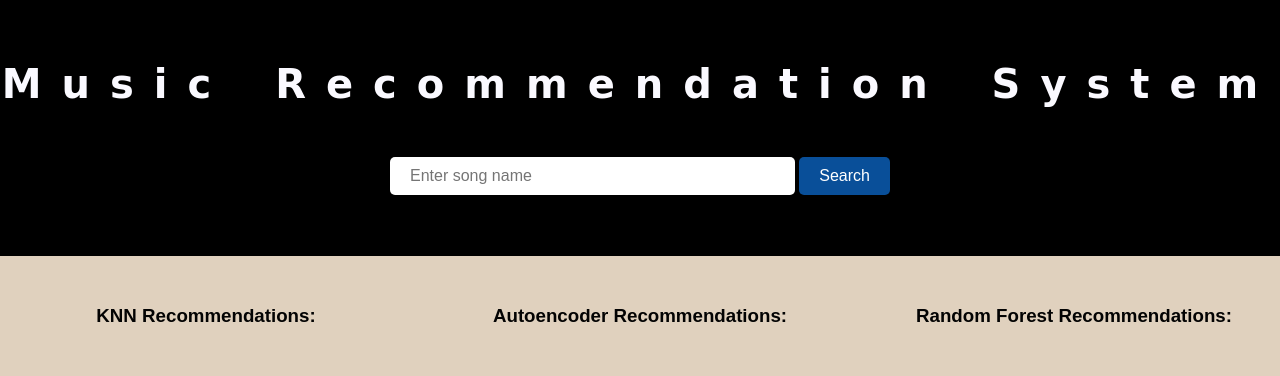
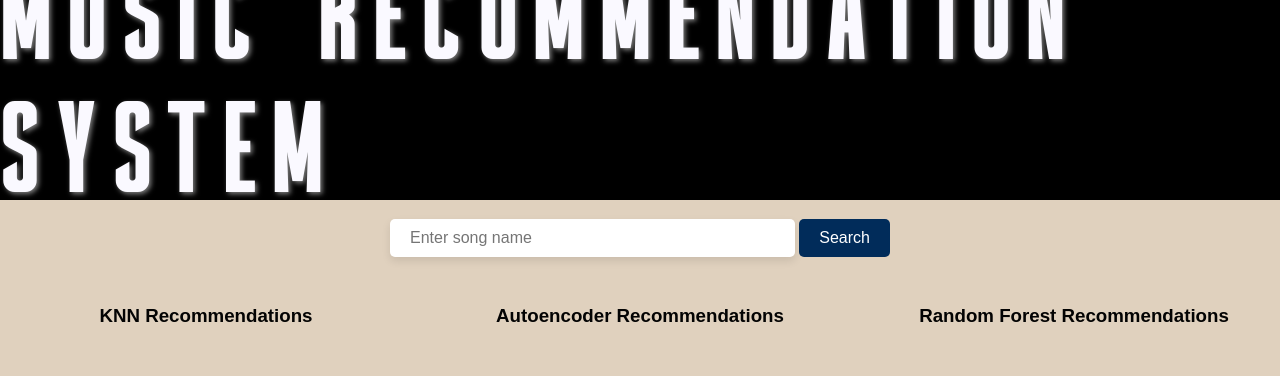
Before and after one commit to MiarWily/Music-Recommendation-System, a Flask app: page / in a window 1280 px wide. Shown: the top 376 px of the page. Run offline with Flask 3, Linux system fonts and the light colour scheme; parts of the project's set-up code (start-up, migrations or seed data) failed here and were passed over.

Commit message:
css commit

```diff
--- a/static/style.css
+++ b/static/style.css
@@ -1,10 +1,17 @@
+@font-face {
+    font-family: 'TheAliens'; /* Name for the font */
+    src: url('thealiens.ttf') format('truetype'); /* Path to the font file */
+    font-weight: normal; /* Optional: set font weight */
+    font-style: normal; /* Optional: set font style */
+}
+
 body {
-    font-family: Arial, sans-serif;
+    font-family: Arial, sans-serif; /* Fallback fonts */
     margin: 0;
     padding: 0;
     background-color: rgb(224, 209, 190);
     background-size: cover;
-    color: rgb(3, 3, 3);  /* Ensure text is readable against the background */
+    color: rgb(3, 3, 3); /* Ensure text is readable */
     display: flex;
     flex-direction: column;
     height: 100%;
@@ -18,7 +25,7 @@ body {
     justify-content: center;
     width: 100%;
     position: fixed;
-    height:  256px;
+    height:  200px;
     flex-direction: column;
     background-color: #000000;
     z-index: 10;
@@ -26,11 +33,13 @@ body {
 
 .top h1 {
     color: #faf9ff;
-    font-family: cursive;
-    font-size: 40px;
+    font-family: 'TheAliens', sans-serif;
+    font-size: 130px;
+    font-weight: 100;
+    text-shadow: 2px 2px 5px rgba(255, 255, 255, 0.5); /* X-offset, Y-offset, blur radius, color */
     z-index: 1;
     word-spacing: 10px;
-    letter-spacing: 20px;
+    letter-spacing: 15px;
     margin: 0px;
     @media only screen and (max-width: 800px) {
         text-align: center;
@@ -40,8 +49,9 @@ body {
     }
 }
 
+
 .search-container {
-    margin-top: 50px;
+    margin-top: 10px;
     width: 50%;
     max-width: 500px;
     z-index: 1;
@@ -79,7 +89,7 @@ body {
     font-size: 16px;
     border: none;
     border-radius: 5px;
-    background-color: #094f99;
+    background-color: #012c5a;
     color: white;
     cursor: pointer;
     transition: background-color 0.3s ease;
@@ -174,3 +184,8 @@ body {
 .main-container iframe{
     height: 150px !important;
 }
+
+.searched-track2 iframe{
+    height: 200px !important;
+    width: 60% !important;
+}
--- a/templates/index.html
+++ b/templates/index.html
@@ -1,11 +1,14 @@
 <!DOCTYPE html>
 <html lang="en">
+
 <head>
     <meta charset="UTF-8">
     <meta name="viewport" content="width=device-width, initial-scale=1.0">
     <title>Music Recommendation System</title>
-    <link rel="stylesheet" href="../static/style.css" type="text/css" >
+    <link rel="stylesheet" href="../static/style.css" type="text/css">
+    <link rel="icon" href="static/musiclogo-Photoroom.ico" type="image/x-icon">
 </head>
+
 <body>
     <div class="top">
         <h1>Music Recommendation System</h1>
@@ -15,19 +18,21 @@
             <div id="suggestions" class="suggestions-container"></div>
         </div>
     </div>
+    <div class="bottom">
         <div id="searched-song-embedding" class="searched-track2"></div>
         <div class="main-container">
             <div class="recommendations-column">
-            <h3>KNN Recommendations:</h3>
+                <h3>KNN Recommendations</h3>
                 <div id="knn-embedded-tracks" class="embedded-tracks-grid"></div>
             </div>
             <div class="recommendations-column">
-            <h3>Autoencoder Recommendations:</h3>
+                <h3>Autoencoder Recommendations</h3>
                 <div id="autoencoder-embedded-tracks" class="embedded-tracks-grid"></div>
             </div>
             <div class="recommendations-column">
-            <h3>Random Forest Recommendations:</h3>
+                <h3>Random Forest Recommendations</h3>
                 <div id="rf-embedded-tracks" class="embedded-tracks-grid"></div>
+            </div>
         </div>
     </div>
     <script src="../static/MIX.js"></script>
```
Also changed, not shown: static/BG-image.jpg (added), static/musiclogo-Photoroom.ico (added), static/thealiens.otf (added), static/thealiens.ttf (added). Lines whose indentation alone changed are shown as unchanged.
